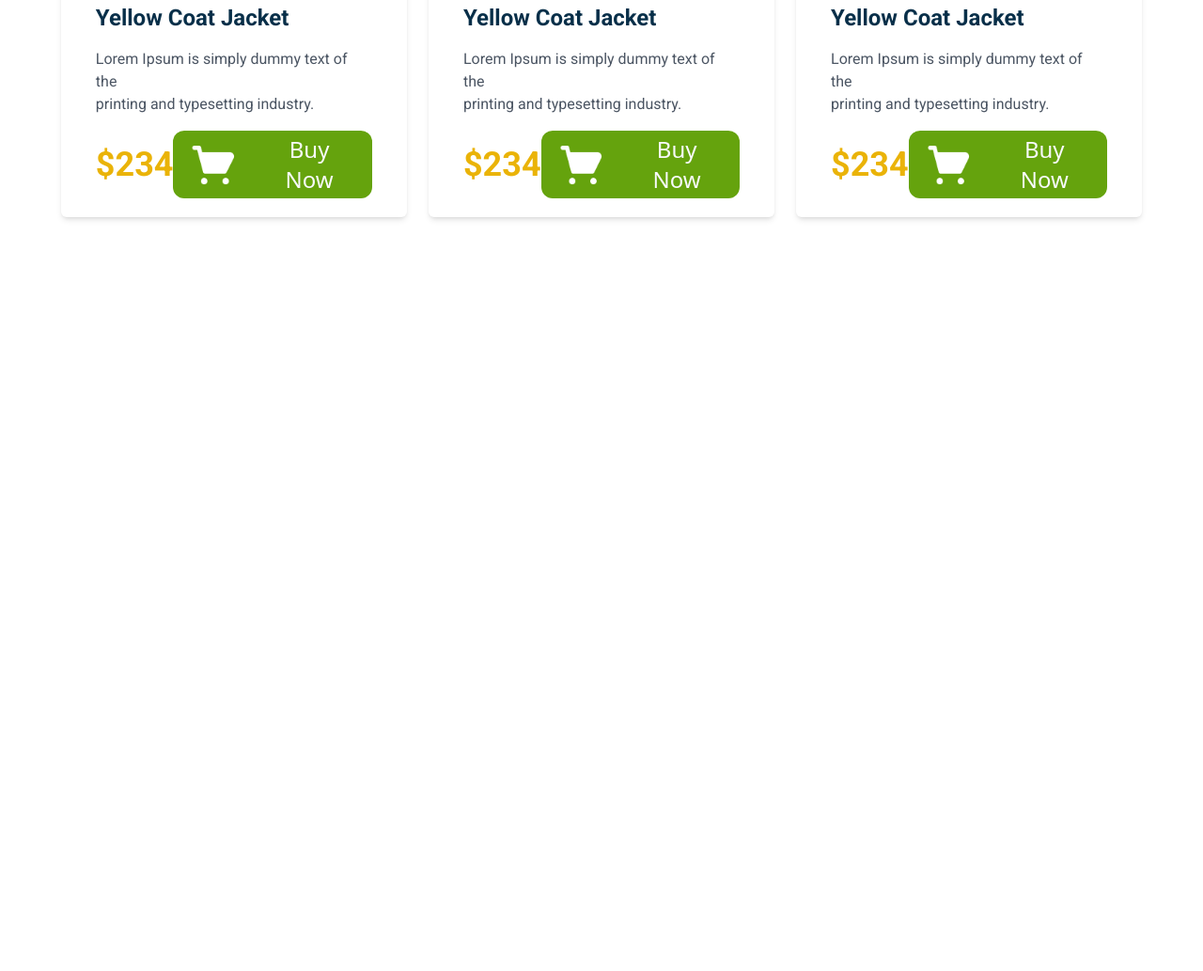
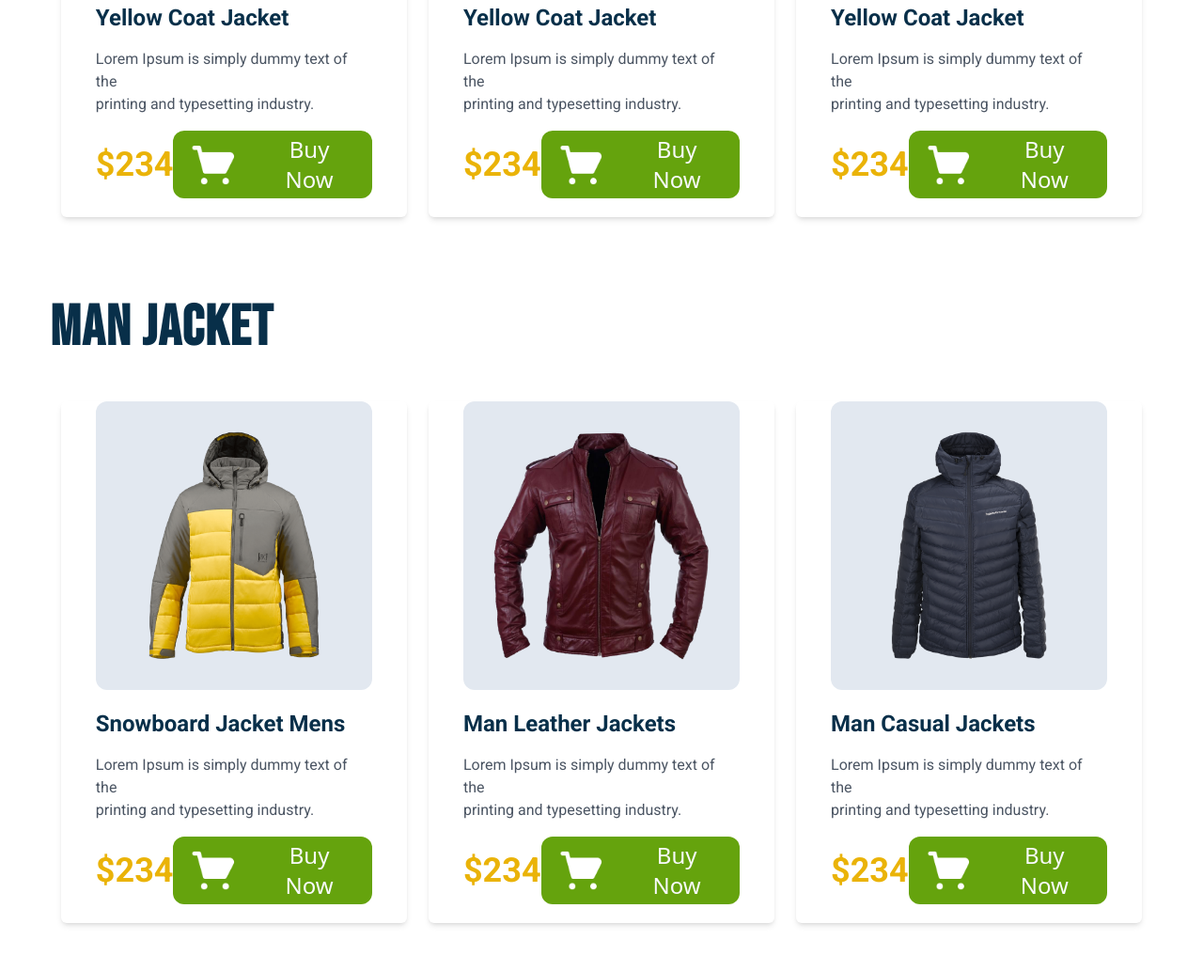
Before and after one commit to raselworshop/penguin-fashion-my, a website built with Vite: page index.html in a window 1280 px wide. Shown: the part 1130-2163 px from the top of the page at 94% size. Before the commit the page ends 1449 px from the top, so only its background shows below. Built offline with nearby package versions, Linux system fonts and the light colour scheme.

Commit message:
added the man jacket section

```diff
--- a/index.html
+++ b/index.html
@@ -118,6 +118,51 @@
             </div>
         </div>
     </section>
+    <!-- man jacket section here -->
+    <section class="w-11/12 mx-auto my-10">
+        <div><h1 class="font-bold bebas-neue text-6xl tracking-wide text-sky-950">MAN JACKET</h1></div>
+        <div class="xl:flex lg:flex justify-around items-center">
+            <div class="card-width sm:my-12 md:my-12 flex flex-col justify-around items-center shadow-md rounded-md">
+                <div class="w-4/5"><img class="rounded-xl bg-slate-200 p-8" src="./images/jacket-4.png" alt="jacket one"></div>
+                <div class="w-4/5 my-5">
+                    <h1 class="text-sky-950 text-2xl font-bold roboto-regular">Snowboard Jacket Mens </h1>
+                    <p class="text-left my-4 roboto-regular text-gray-600">Lorem Ipsum is simply dummy text of the <br>
+                        printing and typesetting industry.</p>
+                    <div class="flex justify-between items-center">
+                        <span class="roboto-regular text-yellow-500 text-4xl font-bold">$234</span>
+                        <button class="flex justify-between items-center gap-0 text-slate-50 bg-lime-600 from-current text-2xl py-1 px-3 rounded-xl">
+                            <img class="w-1/3 p-1" src="./icons/shopping-cart1.png" alt=""><span class="w-1/2 mx-2 text-2xl text-center">Buy Now</span>
+                    </div>
+                </div>
+            </div>
+            <div class="card-width sm:my-12 md:my-12 flex flex-col justify-around items-center shadow-md rounded-md">
+                <div class="w-4/5"><img class="rounded-xl bg-slate-200 p-8" src="./images/jacket-5.png" alt="jacket 2"></div>
+                <div class="w-4/5 my-5">
+                    <h1 class="text-sky-950 text-2xl font-bold roboto-regular">Man Leather Jackets </h1>
+                    <p class="text-left my-4 roboto-regular text-gray-600">Lorem Ipsum is simply dummy text of the <br>
+                        printing and typesetting industry.</p>
+                    <div class="flex justify-between items-center">
+                        <span class="roboto-regular text-yellow-500 text-4xl font-bold">$234</span>
+                        <button class="flex justify-between items-center gap-0 text-slate-50 bg-lime-600 from-current text-2xl py-1 px-3 rounded-xl">
+                            <img class="w-1/3 p-1" src="./icons/shopping-cart1.png" alt=""><span class="w-1/2 mx-2 text-2xl text-center">Buy Now</span>
+                    </div>
+                </div>
+            </div>
+            <div class="card-width sm:my-12 md:my-12 flex flex-col justify-around items-center shadow-md rounded-md">
+                <div class="w-4/5"><img class="rounded-xl bg-slate-200 p-8" src="./images/jacket-6.png" alt="jacket 3"></div>
+                <div class="w-4/5 my-5">
+                    <h1 class="text-sky-950 text-2xl font-bold roboto-regular">Man Casual Jackets </h1>
+                    <p class="text-left my-4 roboto-regular text-gray-600">Lorem Ipsum is simply dummy text of the <br>
+                        printing and typesetting industry.</p>
+                    <div class="flex justify-between items-center">
+                        <span class="roboto-regular text-yellow-500 text-4xl font-bold">$234</span>
+                        <button class="flex justify-between items-center gap-0 text-slate-50 bg-lime-600 from-current text-2xl py-1 px-3 rounded-xl">
+                            <img class="w-1/3 p-1" src="./icons/shopping-cart1.png" alt=""><span class="w-1/2 mx-2 text-2xl text-center">Buy Now</span>
+                    </div>
+                </div>
+            </div>
+        </div>
+    </section>
    </main>
 </body>
 </html>
```
